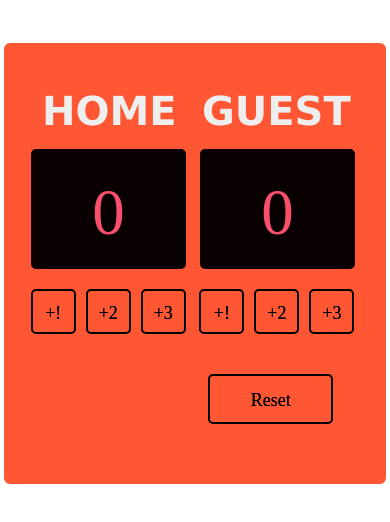
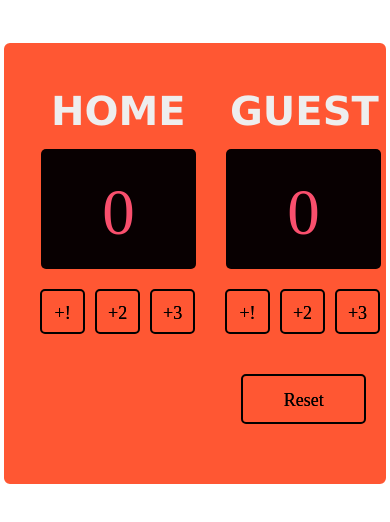
Before and after one commit to Saizeik/scoreboard, a Next.js app: page / in a window 390 px wide. Shown: the top 522 px of the page. Built offline with nearby package versions, Linux system fonts and the light colour scheme; a web font is replaced by a local one.

Commit message:
animations responsive styles update

```diff
--- a/pages/index.js
+++ b/pages/index.js
@@ -132,7 +132,7 @@ export default function Home() {
     <div id="app">
       <div class="row">
         <div class="container" data-hue="200">
-          <div class="left col-3 col-s-12">
+          <div class="left">
             <h3 class="animate__animated animate__rubberBand board-home">
               HOME
             </h3>
@@ -159,8 +159,8 @@ export default function Home() {
               </button>
             </div>
           </div>
-          <div class="right col-3 col-s-12">
-            <h3 class="animate__animated animate__rubberBand board-home">
+          <div class="right">
+            <h3 class="animate__animated animate__rubberBand board-guest">
               GUEST
             </h3>
             <div class="animate__animated animate__tada score-background">
--- a/styles/globals.css
+++ b/styles/globals.css
@@ -55,6 +55,26 @@ body {
 }
 
 .board-home {
+  /* board-title-home */
+  margin: 50px 60px 0px 60px;
+
+  position: relative;
+  width: 149px;
+  height: 36px;
+
+  font-family: "Verdana";
+  font-style: normal;
+  font-weight: 700;
+  font-size: 40px;
+  line-height: 36px;
+  /* identical to box height, or 90% */
+
+  text-align: center;
+
+  color: #eeeeee;
+}
+
+.board-guest {
   /* board-title-home */
   margin: 50px 60px 0px 60px;
 
@@ -390,29 +410,32 @@ body {
     left: 0;
   }
 
-  [class*="col-"] {
-    width: 100%;
+  .board-home {
+    position: relative;
+    display: flex;
+    justify-content: flex-start;
+    left: 3.5%;
   }
 
-  .board-home {
-    max-width: 50%;
+  .board-guest {
+    position: relative;
+    display: flex;
+    justify-content: flex-start;
+    left: 1.5%;
+  }
+
+  .score-background {
+    max-width: 100%;
     position: relative;
     display: flex;
     justify-content: center;
-    right: 8%;
-  }
-
-  .score-background {
-    position: relative;
-    display: flex;
-    left: 10%;
   }
   .points-container-home {
     max-width: 80%;
     position: relative;
     justify-content: center;
     display: flex;
-    right: 2%;
+    left: 10%;
   }
 
   .points-container-guest {
@@ -420,7 +443,7 @@ body {
     position: relative;
     justify-content: center;
     display: flex;
-    left: 2.5%;
+    left: 10%;
   }
 
   .plus-points {
@@ -443,17 +466,19 @@ body {
     max-width: 100%;
 
     position: relative;
+    justify-content: left;
+    right: 6%;
 
     margin-bottom: 0;
   }
 
   [class*="right"] {
-    max-width: 60%;
+    max-width: 100%;
     justify-content: left;
     position: relative;
 
     margin-bottom: 0;
-    right: 25%;
+    right: 28%;
   }
 
   .reset-container {
@@ -462,6 +487,6 @@ body {
     display: flex;
     justify-content: center;
     margin-top: 0px;
-    right: 20%;
+    right: 5%;
   }
 }
```
